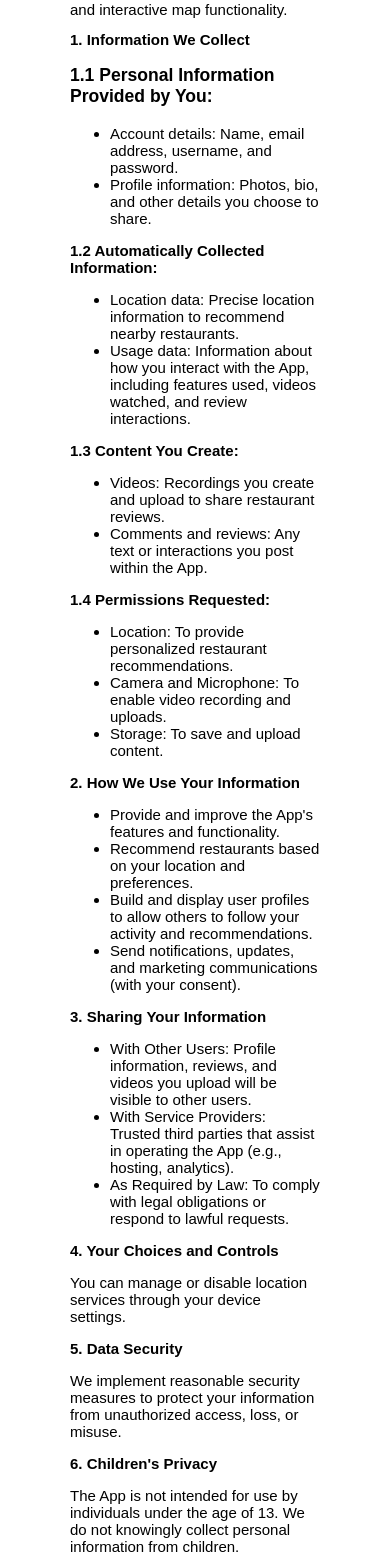
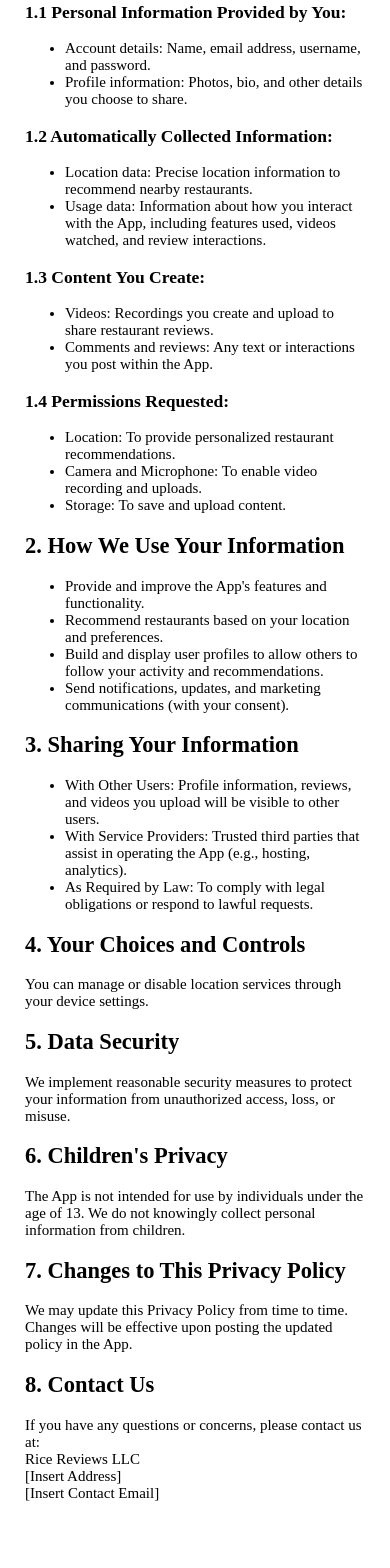
Before and after one commit to FarishLoy/rice-reviews, a React (Create React App) app: page /privacy-policy in a window 390 px wide. Shown: the part 360-1928 px from the top of the page. Built offline with nearby package versions, Linux system fonts and the light colour scheme.

Commit message:
fix privacy policy mobile view

```diff
--- a/src/components/PrivacyPolicy.jsx
+++ b/src/components/PrivacyPolicy.jsx
@@ -1,13 +1,9 @@
 import React from 'react';
+import '../styles/PrivacyPolicy.css';
 
 const PrivacyPolicy = () => {
   return (
-    <div
-      style={{
-        padding: '40px',
-        margin: '30px',
-        fontFamily: 'Arial, sans-serif',
-      }}>
+    <div className="privacy-container">
       <h1 style={{ color: '#D36931', textAlign: 'left', fontSize: '24px' }}>
         Privacy Policy
       </h1>
@@ -19,9 +15,7 @@ const PrivacyPolicy = () => {
           personal information when you use our restaurant discovery app, which
           features a scrollable video interface and interactive map
           functionality.
-          <h2 style={{ textAlign: 'left', color: 'black', fontSize: '15px' }}>
-            1. Information We Collect
-          </h2>
+          <h2>1. Information We Collect</h2>
           <h3>1.1 Personal Information Provided by You:</h3>
           <ul>
             <li>
@@ -32,9 +26,7 @@ const PrivacyPolicy = () => {
               share.
             </li>
           </ul>
-          <h3 style={{ textAlign: 'left', color: 'black', fontSize: '15px' }}>
-            1.2 Automatically Collected Information:
-          </h3>
+          <h3>1.2 Automatically Collected Information:</h3>
           <ul>
             <li>
               Location data: Precise location information to recommend nearby
@@ -45,9 +37,7 @@ const PrivacyPolicy = () => {
               including features used, videos watched, and review interactions.
             </li>
           </ul>
-          <h3 style={{ textAlign: 'left', color: 'black', fontSize: '15px' }}>
-            1.3 Content You Create:
-          </h3>
+          <h3>1.3 Content You Create:</h3>
           <ul>
             <li>
               Videos: Recordings you create and upload to share restaurant
@@ -58,9 +48,7 @@ const PrivacyPolicy = () => {
               App.
             </li>
           </ul>
-          <h3 style={{ textAlign: 'left', color: 'black', fontSize: '15px' }}>
-            1.4 Permissions Requested:
-          </h3>
+          <h3>1.4 Permissions Requested:</h3>
           <ul>
             <li>
               Location: To provide personalized restaurant recommendations.
@@ -70,9 +58,7 @@ const PrivacyPolicy = () => {
             </li>
             <li>Storage: To save and upload content.</li>
           </ul>
-          <h2 style={{ textAlign: 'left', color: 'black', fontSize: '15px' }}>
-            2. How We Use Your Information
-          </h2>
+          <h2>2. How We Use Your Information</h2>
           <ul>
             <li>Provide and improve the App's features and functionality.</li>
             <li>
@@ -87,9 +73,7 @@ const PrivacyPolicy = () => {
               your consent).
             </li>
           </ul>
-          <h2 style={{ textAlign: 'left', color: 'black', fontSize: '15px' }}>
-            3. Sharing Your Information
-          </h2>
+          <h2>3. Sharing Your Information</h2>
           <ul>
             <li>
               With Other Users: Profile information, reviews, and videos you
@@ -104,38 +88,28 @@ const PrivacyPolicy = () => {
               lawful requests.
             </li>
           </ul>
-          <h2 style={{ textAlign: 'left', color: 'black', fontSize: '15px' }}>
-            4. Your Choices and Controls
-          </h2>
-          <p style={{ textAlign: 'left', color: 'black', fontSize: '15px' }}>
+          <h2>4. Your Choices and Controls</h2>
+          <p>
             You can manage or disable location services through your device
             settings.
           </p>
-          <h2 style={{ textAlign: 'left', color: 'black', fontSize: '15px' }}>
-            5. Data Security
-          </h2>
-          <p style={{ textAlign: 'left', color: 'black', fontSize: '15px' }}>
+          <h2>5. Data Security</h2>
+          <p>
             We implement reasonable security measures to protect your
             information from unauthorized access, loss, or misuse.
           </p>
-          <h2 style={{ textAlign: 'left', color: 'black', fontSize: '15px' }}>
-            6. Children's Privacy
-          </h2>
-          <p style={{ textAlign: 'left', color: 'black', fontSize: '15px' }}>
+          <h2>6. Children's Privacy</h2>
+          <p>
             The App is not intended for use by individuals under the age of 13.
             We do not knowingly collect personal information from children.
           </p>
-          <h2 style={{ textAlign: 'left', color: 'black', fontSize: '15px' }}>
-            7. Changes to This Privacy Policy
-          </h2>
-          <p style={{ textAlign: 'left', color: 'black', fontSize: '15px' }}>
+          <h2>7. Changes to This Privacy Policy</h2>
+          <p>
             We may update this Privacy Policy from time to time. Changes will be
             effective upon posting the updated policy in the App.
           </p>
-          <h2 style={{ textAlign: 'left', color: 'black', fontSize: '15px' }}>
-            8. Contact Us
-          </h2>
-          <p style={{ textAlign: 'left', color: 'black', fontSize: '15px' }}>
+          <h2>8. Contact Us</h2>
+          <p>
             If you have any questions or concerns, please contact us at:
             <br />
             Rice Reviews LLC <br />
--- /dev/null
+++ b/src/styles/PrivacyPolicy.css
@@ -0,0 +1,12 @@
+.privacy-container {
+  padding: 40px;
+  margin: 30px;
+  font-family: 'Arial, sans-serif';
+}
+
+@media screen and (max-width: 768px) {
+  .privacy-container {
+    padding: 15px;
+    margin: 10px;
+  }
+}
```
